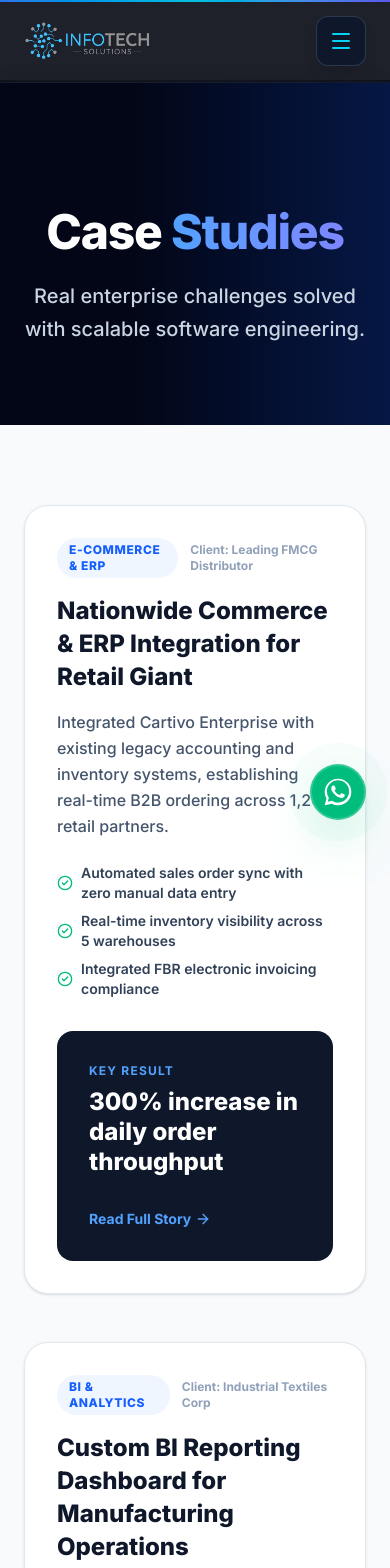
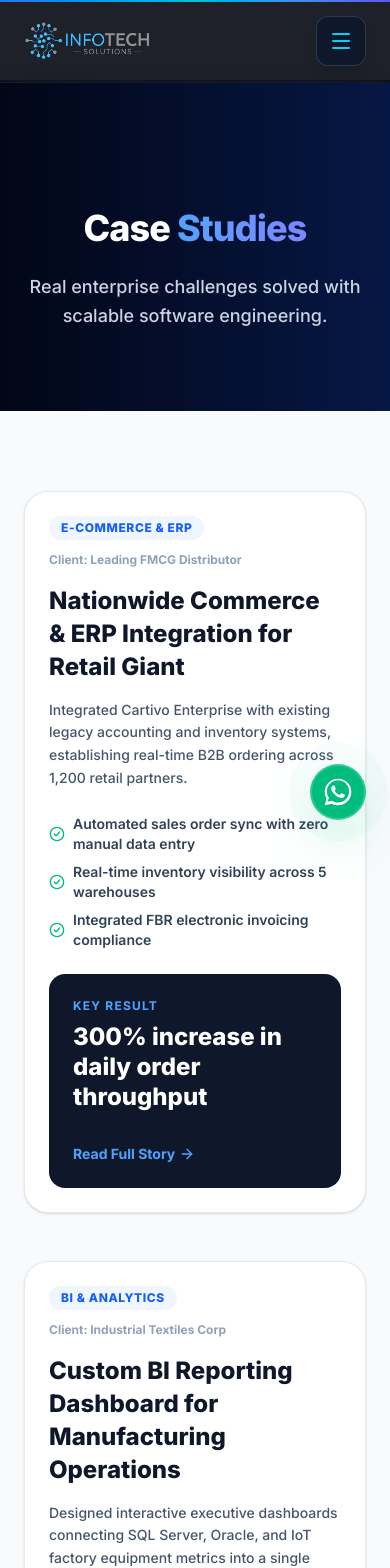
Before and after one commit to mansoor-farooq/InfoTech-web, a Next.js app: page /case-studies in a window 390 px wide. Shown: the top 1568 px of the page. Built offline with nearby package versions, Linux system fonts and the light colour scheme.

Commit message:
refactor: implement strictly constrained mobile-first architecture for layout overflow fixes

```diff
--- a/app/case-studies/page.jsx
+++ b/app/case-studies/page.jsx
@@ -51,36 +51,36 @@ export default function CaseStudiesPage() {
     <>
       <ServerNavbar />
       <main className="min-h-screen bg-slate-50">
-        <section className="pt-32 pb-20 bg-[#020617] text-white relative overflow-hidden">
-          <div className="absolute right-0 top-0 w-2/3 h-full bg-gradient-to-l from-blue-600/20 to-transparent pointer-events-none" />
-          <div className="container-xl relative z-10 text-center max-w-4xl mx-auto">
-            <h1 className="text-5xl md:text-7xl font-extrabold tracking-tight mb-6">
+        <section className="pt-32 pb-20 bg-[#020617] text-white relative overflow-hidden flex flex-col items-center">
+          <div className="absolute right-0 top-0 w-full md:w-2/3 h-full bg-gradient-to-l from-blue-600/20 to-transparent pointer-events-none" />
+          <div className="container-xl relative z-10 text-center max-w-full md:max-w-4xl mx-auto px-4 sm:px-6 lg:px-8 min-w-0 w-full">
+            <h1 className="text-4xl sm:text-5xl lg:text-7xl font-extrabold tracking-tight mb-6 break-words w-full min-w-0">
               Case <span className="text-transparent bg-clip-text bg-gradient-to-r from-blue-400 to-indigo-400">Studies</span>
             </h1>
-            <p className="text-xl md:text-2xl text-slate-300 font-medium leading-relaxed">
+            <p className="text-lg sm:text-xl lg:text-2xl text-slate-300 font-medium leading-relaxed w-full min-w-0">
               Real enterprise challenges solved with scalable software engineering.
             </p>
           </div>
         </section>
 
-        <section className="py-20">
-          <div className="container-xl">
-            <div className="space-y-12 max-w-5xl mx-auto">
+        <section className="py-20 flex flex-col items-center w-full min-w-0">
+          <div className="container-xl px-4 sm:px-6 lg:px-8 min-w-0 w-full">
+            <div className="space-y-12 max-w-full md:max-w-5xl mx-auto min-w-0 w-full">
               {CASE_STUDIES.map((study, idx) => (
-                <div key={idx} className="bg-white rounded-3xl p-8 md:p-12 border border-slate-200 shadow-sm grid lg:grid-cols-3 gap-8 items-center">
-                  <div className="lg:col-span-2">
-                    <div className="flex items-center gap-3 mb-4">
+                <div key={idx} className="bg-white rounded-3xl p-6 sm:p-8 md:p-12 border border-slate-200 shadow-sm grid grid-cols-1 lg:grid-cols-3 gap-6 sm:gap-8 items-center min-w-0 w-full max-w-full">
+                  <div className="lg:col-span-2 min-w-0 w-full">
+                    <div className="flex flex-wrap items-center gap-3 mb-4">
                       <span className="px-3 py-1 bg-blue-50 text-blue-600 rounded-full text-xs font-extrabold uppercase tracking-wider">
                         {study.category}
                       </span>
                       <span className="text-xs font-bold text-slate-400">Client: {study.client}</span>
                     </div>
 
-                    <h2 className="text-2xl md:text-3xl font-extrabold text-slate-900 mb-4 leading-snug">
+                    <h2 className="text-2xl sm:text-3xl font-extrabold text-slate-900 mb-4 leading-snug break-words">
                       {study.title}
                     </h2>
 
-                    <p className="text-slate-600 font-medium leading-relaxed mb-6">
+                    <p className="text-sm sm:text-base text-slate-600 font-medium leading-relaxed mb-6">
                       {study.description}
                     </p>
 
@@ -94,10 +94,10 @@ export default function CaseStudiesPage() {
                     </div>
                   </div>
 
-                  <div className="bg-slate-900 text-white p-8 rounded-2xl flex flex-col justify-between h-full">
+                  <div className="bg-slate-900 text-white p-6 sm:p-8 rounded-2xl flex flex-col justify-between h-full">
                     <div>
                       <div className="text-xs font-bold text-blue-400 uppercase tracking-widest mb-2">Key Result</div>
-                      <div className="text-2xl md:text-3xl font-extrabold leading-tight">{study.impact}</div>
+                      <div className="text-2xl md:text-3xl font-extrabold leading-tight break-words">{study.impact}</div>
                     </div>
 
                     <button className="mt-8 inline-flex items-center text-sm font-bold text-blue-400 hover:text-blue-300">
--- a/app/globals.css
+++ b/app/globals.css
@@ -27,7 +27,6 @@ body {
   color: #0f172a;
   -webkit-font-smoothing: antialiased;
   -moz-osx-font-smoothing: grayscale;
-  overflow-x: hidden;
 }
 
 /* ─── Custom Utilities ───────────────────────────────────────────────────── */
--- a/components/Footer.jsx
+++ b/components/Footer.jsx
@@ -86,7 +86,7 @@ export default function Footer() {
 
         {/* Big CTA */}
         <div className="relative flex flex-col items-center text-center md:text-left justify-between gap-8 p-8 sm:p-10 mb-16 overflow-hidden bg-blue-600 rounded-2xl lg:p-16 md:flex-row">
-          <div className="absolute top-0 right-0 w-[500px] h-[500px] bg-blue-500 rounded-full blur-3xl opacity-50 -translate-y-1/2 translate-x-1/3 pointer-events-none" />
+          <div className="absolute top-0 right-0 w-full max-w-[500px] h-[500px] bg-blue-500 rounded-full blur-3xl opacity-50 -translate-y-1/2 translate-x-1/3 pointer-events-none" />
           <div className="relative z-10">
             <h3 className="mb-4 text-2xl sm:text-3xl font-extrabold tracking-tight text-white md:text-4xl">Ready to transform your business?</h3>
             <p className="text-lg sm:text-xl font-medium text-blue-100">Let&apos;s discuss your enterprise requirements.</p>
--- a/components/GlobeBackground.jsx
+++ b/components/GlobeBackground.jsx
@@ -42,7 +42,7 @@ export default function GlobeBackground() {
     <div className="fixed inset-0 z-[-10] w-full h-full overflow-hidden bg-slate-950 flex items-center justify-center">
       {/* Radial gradient to fade out the edges */}
       <div className="absolute inset-0 bg-[radial-gradient(circle_at_center,transparent_30%,#020617_80%)] pointer-events-none z-10" />
-      <div className="w-[1000px] h-[1000px] max-w-[100vw] aspect-square flex-shrink-0 opacity-40">
+      <div className="w-full max-w-[1000px] h-[1000px] max-h-[100vw] aspect-square flex-shrink-0 opacity-40">
         <canvas
           ref={canvasRef}
           style={{
--- a/components/Navbar.jsx
+++ b/components/Navbar.jsx
@@ -54,7 +54,7 @@ export default function Navbar({ services = [], products = [] }) {
         <div className="container-xl">
           <div className="flex items-center justify-between">
             {/* Logo */}
-            <Link href="/" className="relative h-10 w-44 sm:w-48 flex-shrink-0">
+            <Link href="/" className="relative h-10 w-44 max-w-[50vw] sm:w-48 flex-shrink-0">
               <Image
                 src="/images/Website-Logo.png"
                 alt="InfoTech Solutions"
@@ -77,7 +77,7 @@ export default function Navbar({ services = [], products = [] }) {
                 </Link>
 
                 {/* Services Dropdown Menu */}
-                <div className="absolute top-full -left-20 pt-6 w-[600px] opacity-0 invisible group-hover:opacity-100 group-hover:visible transition-all duration-300">
+                <div className="absolute top-full -left-20 pt-6 w-[600px] max-w-[90vw] opacity-0 invisible group-hover:opacity-100 group-hover:visible transition-all duration-300">
                   <div className="bg-white rounded-3xl shadow-[0_20px_40px_-15px_rgba(0,0,0,0.1)] border border-gray-100 overflow-hidden p-4">
                     <div className="grid grid-cols-2 gap-2">
                       {services.map((service) => (
@@ -114,7 +114,7 @@ export default function Navbar({ services = [], products = [] }) {
                 </Link>
 
                 {/* Products Dropdown Menu */}
-                <div className="absolute top-full -left-[300px] pt-6 w-[800px] opacity-0 invisible group-hover:opacity-100 group-hover:visible transition-all duration-300">
+                <div className="absolute top-full -left-[300px] pt-6 w-[800px] max-w-[95vw] opacity-0 invisible group-hover:opacity-100 group-hover:visible transition-all duration-300">
                   <div className="bg-white rounded-3xl shadow-[0_20px_40px_-15px_rgba(0,0,0,0.1)] border border-gray-100 overflow-hidden p-4">
 
                     <div className="mb-4 pb-4 border-b border-gray-100">
--- a/package.json
+++ b/package.json
@@ -22,6 +22,7 @@
     "next": "16.2.12",
     "pg": "^8.22.0",
     "prisma": "^7.9.1",
+    "puppeteer": "^25.5.0",
     "react": "19.2.4",
     "react-countup": "^6.5.3",
     "react-dom": "19.2.4",
```
Also changed, not shown: components/home/Hero.jsx (+12 -12 lines), 2 other files (tests, documents, lock files or other folders).
